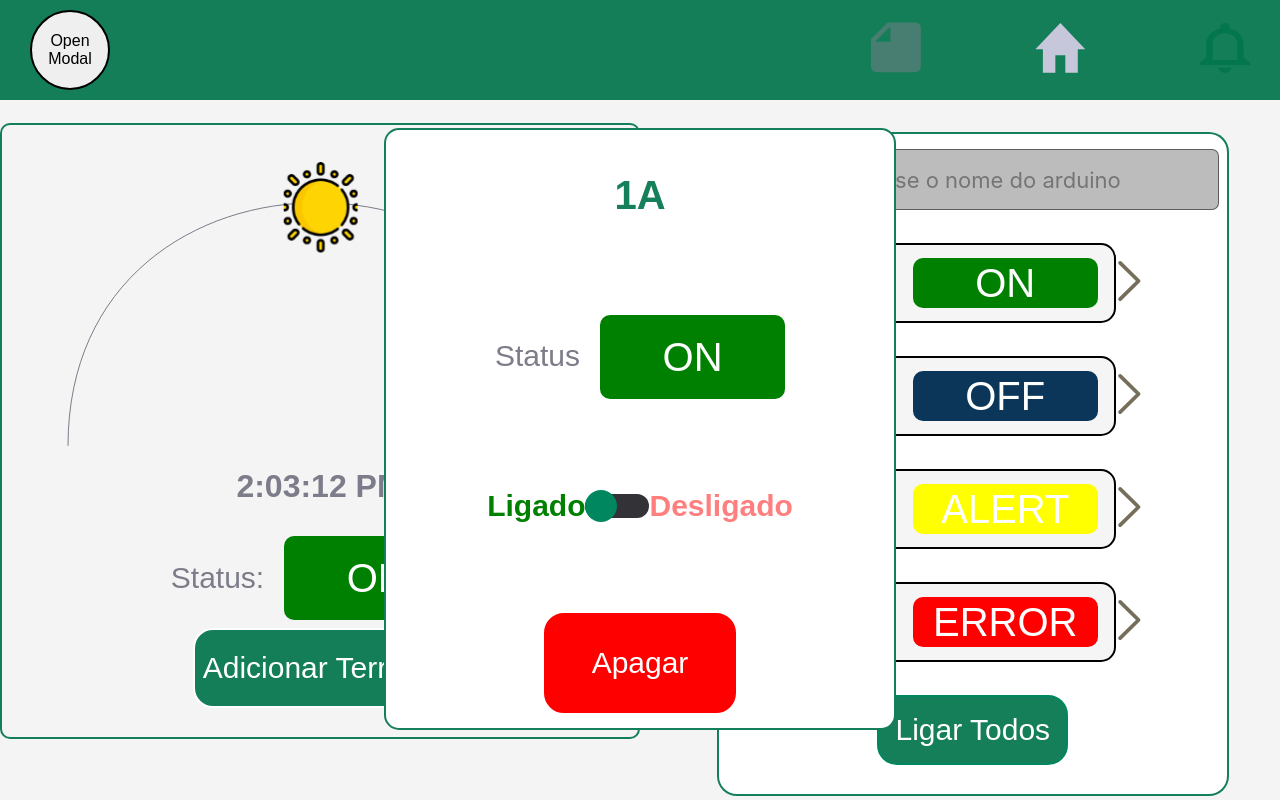
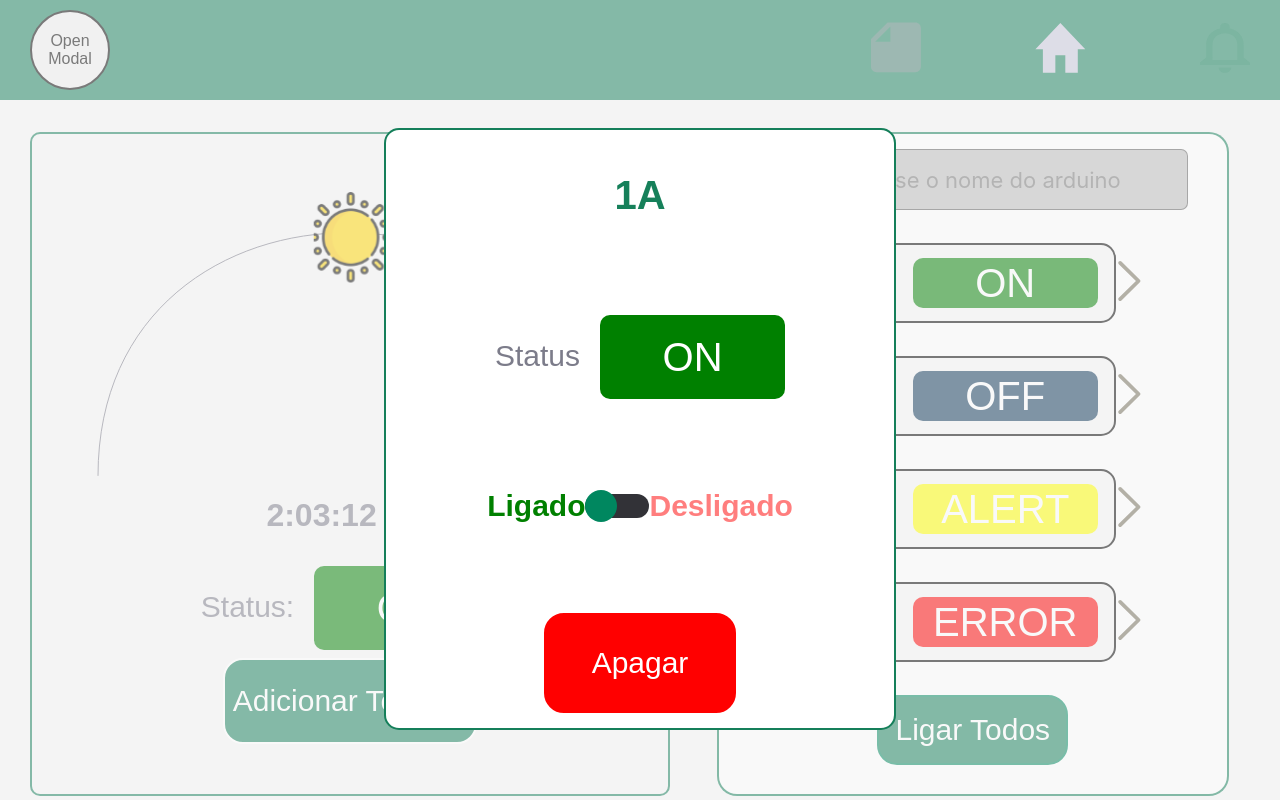
Before and after one commit to RogerioJss/Projeto-Integrador, a React (Vite) app: page / in a window 1280 px wide. Both pictures are taken after a click on the button 1127 px from the left and 283 px from the top of the page. Built offline with nearby package versions, Linux system fonts and the light colour scheme.

Commit message:
Adicionando melhorias na estilização da tela home e das modais

```diff
--- a/src/Componentes/BarraNavecao/FotoPerfil/index.jsx
+++ b/src/Componentes/BarraNavecao/FotoPerfil/index.jsx
@@ -26,10 +26,18 @@ const Pefil = () => {
 
     function openModal (){
         setModalClose(true);
+        const elemento = document.getElementById("meuElemento")
+        const modalControle = document.getElementById("modalControleGeral")
+        elemento.classList.add("modalOpacity")
+        modalControle.classList.add("modalOpacity")
     }
 
     function closeModal(){
         setModalClose(false);
+        const elemento = document.getElementById("meuElemento")
+        const modalControle = document.getElementById("modalControleGeral")
+        elemento.classList.remove("modalOpacity")
+        modalControle.classList.remove("modalOpacity")
     }
 
     return(
--- a/src/Componentes/ConteudoHome/index.jsx
+++ b/src/Componentes/ConteudoHome/index.jsx
@@ -7,7 +7,7 @@ import ModalControle from "../ModalControleEstacoes"
 import CoresTemaEscuro from "../../Colors/cores"
 
 const ConteudoEstilizado = styled.section`
-    position: relative;
+    position: absolute;
     display: flex;
     align-items: center;
     justify-content: center;
@@ -16,9 +16,10 @@ const ConteudoEstilizado = styled.section`
     border: 2px solid ${CoresTemaEscuro.corBackgroundBotoes};
     border-radius: 10px;
     width: 50%;
-    height: 77vh;
-    top: 1vh;
+    height: 83vh;
+    top: 16.5vh;
     padding-bottom: 40px;
+    margin: 0 0 0 30px;
 `
 
 const Conteudo = () => {
@@ -26,17 +27,21 @@ const Conteudo = () => {
 
     function openModal (){
         setModalClose(true);
+        const elemento = document.getElementById("meuElemento")
+        const modalControleGeral = document.getElementById("modalControleGeral")
+        elemento.classList.add("modalOpacity")
+        modalControleGeral.classList.add("modalOpacity")
     }
 
     function closeModal(){
         setModalClose(false);
+        const elemento = document.getElementById("meuElemento")
+        const modalControleGeral = document.getElementById("modalControleGeral")
+        elemento.classList.remove("modalOpacity")
+        modalControleGeral.classList.remove("modalOpacity")
     }
 
     const [modalOpen1, setModalClose1] = useState(true);
-
-
-
-
     return(
     <ConteudoEstilizado>
         <ContainerConteudo/>
--- a/src/Componentes/EstilosGlobais/estilosGlobais.jsx
+++ b/src/Componentes/EstilosGlobais/estilosGlobais.jsx
@@ -331,19 +331,22 @@ template {
 .conteudoModal{
   background-color: white;
   width: 40%;
-  min-height: 80vh;
+  min-height: 85vh;
   max-height: 825px;
   display: flex;
   gap: 20px;
   align-items: center;
-  margin: auto ;
   flex-direction: column;
   margin-top: 40px;
-  position: relative;
+  position: absolute;
   bottom: 82vh;
   padding: 20px;
   border-radius: 25px;
   border: 2x solid ${CoresTemaEscuro.corBackgroundBotoes} !important;
+  left: 35%;
+  top: 6vh;
+  z-index: 2;
+  border: 3px solid ;
 }
 
 .conteudoModal button{
@@ -385,7 +388,10 @@ template {
   bottom: 5%;
   left: 29%;
   z-index: 3;
+  border: 2px solid ${CoresTemaEscuro.corBackgroundBotoes};
 }
+
+
 .modalTerreiroConteudo button{
   width: 50%;
   height: 15%;
@@ -432,7 +438,9 @@ template {
   left: 30%;
   top: 16vh;
   padding: 15px;
+
 }
+
 
 
 // Modal Confirmar Apagar
@@ -456,6 +464,12 @@ template {
   gap: 30px;
 }
 
+//Opacidade das modais
+.modalOpacity{
+  opacity: 0.5;
+  pointer-events: none;
+}
+
 `
 
 export default EstilosGlobais
--- a/src/Componentes/Home/index.jsx
+++ b/src/Componentes/Home/index.jsx
@@ -4,7 +4,7 @@ import Conteudo from "../ConteudoHome"
 
 const Home = () => {
     return(
-        <div>
+        <div id="meuElemento" className="">
             <Header/>
             <Conteudo/>
         </div>
--- a/src/Componentes/Imputs/index.jsx
+++ b/src/Componentes/Imputs/index.jsx
@@ -3,7 +3,7 @@ import IconeInput from "./IconeInputs";
 import CoresTemaEscuro from "../../Colors/cores";
 
 const CaixasTexto = styled.input`
-    width: 493px;
+    width: ${props => props.width || "493px"};
     height: 61px;
     text-align: center;
     border-radius: 7px;
@@ -16,12 +16,13 @@ const CaixasTexto = styled.input`
     font-style: normal;
     font-weight: 400;
     line-height: normal;
+    min-width: 205px;
 `
 
 
-const InputText = ({placeholder,type,id }) => {
+const InputText = ({placeholder,type,id,width }) => {
     return(
-        <CaixasTexto type = {type} placeholder={placeholder} id={id}/>
+        <CaixasTexto type = {type} placeholder={placeholder} id={id} width={width} />
 
     )
 }
--- a/src/Componentes/ModalAddTerreiro/index.jsx
+++ b/src/Componentes/ModalAddTerreiro/index.jsx
@@ -35,7 +35,7 @@ const ModalAddTerreiro = ({stateOpen, stateClose,closeModal, idExterno, idConteu
                     overlayClassName={idExterno}
                     className={idConteudo}
                     shouldCloseOnOverlayClick={fecharComCliqueDeFora}
-                    >
+                   >
                 <TituloEstilizado>Add. Terreiros</TituloEstilizado>
                 <InputContainer>
                    <InputText placeholder="Nome do Terreiro"/>
--- a/src/Componentes/ModalControleEstacoes/ArduinoStatus/index.jsx
+++ b/src/Componentes/ModalControleEstacoes/ArduinoStatus/index.jsx
@@ -30,11 +30,18 @@ const ArduinoStatus  = ({status,children}) => {
 
     function openControleIndividual(){
         setModalOpen(true)
+        const elemento = document.getElementById("meuElemento")
+        const modalControleGeral = document.getElementById("modalControleGeral")
+        elemento.classList.add("modalOpacity")
+        modalControleGeral.classList.add("modalOpacity")
     }
 
     function closeControleIndividual(){
         setModalOpen(false)
-
+        const elemento = document.getElementById("meuElemento")
+        const modalControleGeral = document.getElementById("modalControleGeral")
+        elemento.classList.remove("modalOpacity")
+        modalControleGeral.classList.remove("modalOpacity")
     }
     return(
         <ArduinoStatusContainer>
--- a/src/Componentes/ModalControleEstacoes/index.jsx
+++ b/src/Componentes/ModalControleEstacoes/index.jsx
@@ -34,8 +34,9 @@ const ModalControle = ({stateOpen1, idExterno1, idConteudo1, fecharComCliqueDeFo
                     overlayClassName={idExterno1}
                     className={idConteudo1}
                     shouldCloseOnOverlayClick={fecharComCliqueDeFora1}
+                    id="modalControleGeral"
                     >
-                    <InputText type='text' placeholder="Pesquise o nome do arduino"/>
+                    <InputText type='text' placeholder="Pesquise o nome do arduino" width="90%"/>
                     <ArduinoStatus status="ON">1A</ArduinoStatus>
                     <ArduinoStatus status="OFF">3A</ArduinoStatus>
                     <ArduinoStatus status="ALERT">5A</ArduinoStatus>
--- a/src/Componentes/ModalControleIndividual/index.jsx
+++ b/src/Componentes/ModalControleIndividual/index.jsx
@@ -12,6 +12,7 @@ ReactModal.setAppElement("#root");
 const TituloEstilizado = styled.h1`
     color: ${CoresTemaEscuro.corBackgroundBotoes};
     font-size: 40px;
+
 `
 
 const ModalControleIndividual = ({stateOpen, stateClose,closeModal, idExterno, idConteudo, fecharComCliqueDeFora}) => {
@@ -19,17 +20,22 @@ const ModalControleIndividual = ({stateOpen, stateClose,closeModal, idExterno, i
 
     function openModal12 () {
         setModalOpen(true)
+        const controleIndividual = document.getElementById("controleIndividual")
+        controleIndividual.classList.add("modalOpacity")
     }
 
     function closeModal12 () {
         setModalOpen(false)
+        const controleIndividual = document.getElementById("controleIndividual")
+        controleIndividual.classList.remove("modalOpacity")
     }
     return(
         <ReactModal isOpen={stateOpen}
                     onRequestClose={stateClose}
                     overlayClassName={idExterno}
                     className={idConteudo}
-                    shouldCloseOnEsc={fecharComCliqueDeFora}>
+                    shouldCloseOnEsc={fecharComCliqueDeFora}
+                    id="controleIndividual">
                 <TituloEstilizado>1A</TituloEstilizado>
                 <Status status="ON">Status</Status>
                 <Switch/>
```
